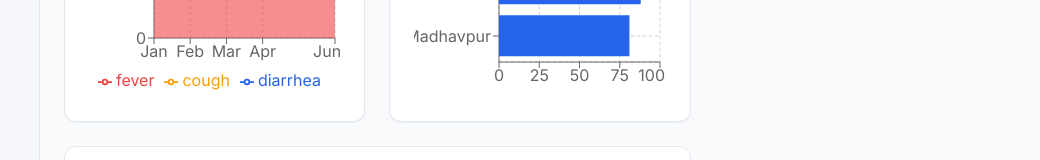
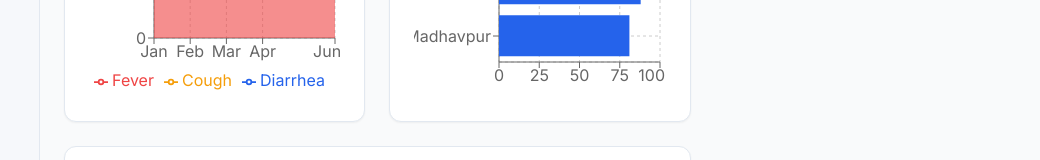
Before and after one commit to NamanjainAkt/ASHA_EHR, a Next.js app: page /en/analytics in a window 1280 px wide. Shown: the part 1006-1166 px from the top of the page, without its empty margins (240-1280 px from the left). Built offline with nearby package versions, Linux system fonts and the light colour scheme.

Commit message:
some translations errors resolved

```diff
--- a/components/charts/anc-line-chart.tsx
+++ b/components/charts/anc-line-chart.tsx
@@ -3,13 +3,15 @@
 import { CartesianGrid, Legend, Line, LineChart, ResponsiveContainer, Tooltip, XAxis, YAxis } from 'recharts';
 import { Card, CardContent, CardHeader, CardTitle } from '@/components/ui/card';
 import { analyticsData } from '@/lib/data';
+import { useTranslations } from 'next-intl';
 
 export function AncLineChart() {
+  const t = useTranslations('Analytics');
   const data = analyticsData.ancProgress.registrations;
   return (
     <Card>
       <CardHeader>
-        <CardTitle>Monthly ANC Registrations</CardTitle>
+        <CardTitle>{t('monthlyAncRegistrations')}</CardTitle>
       </CardHeader>
       <CardContent>
         <div className="h-[300px] w-full">
@@ -20,7 +22,7 @@ export function AncLineChart() {
               <YAxis />
               <Tooltip />
               <Legend />
-              <Line type="monotone" dataKey="count" stroke="#8B5CF6" name="Registrations" />
+              <Line type="monotone" dataKey="count" stroke="#8B5CF6" name={t('registrations')} />
             </LineChart>
           </ResponsiveContainer>
         </div>
--- a/components/charts/symptom-area-chart.tsx
+++ b/components/charts/symptom-area-chart.tsx
@@ -3,13 +3,15 @@
 import { Area, AreaChart, CartesianGrid, Legend, ResponsiveContainer, Tooltip, XAxis, YAxis } from 'recharts';
 import { Card, CardContent, CardHeader, CardTitle } from '@/components/ui/card';
 import { analyticsData } from '@/lib/data';
+import { useTranslations } from 'next-intl';
 
 export function SymptomAreaChart() {
+  const t = useTranslations('Analytics');
   const data = analyticsData.healthTrends.symptoms;
   return (
     <Card>
       <CardHeader>
-        <CardTitle>Common Symptoms Over Time</CardTitle>
+        <CardTitle>{t('commonSymptomsOverTime')}</CardTitle>
       </CardHeader>
       <CardContent>
         <div className="h-[300px] w-full">
@@ -20,9 +22,9 @@ export function SymptomAreaChart() {
               <YAxis />
               <Tooltip />
               <Legend />
-              <Area type="monotone" dataKey="fever" stackId="1" stroke="#EF4444" fill="#EF4444" />
-              <Area type="monotone" dataKey="cough" stackId="1" stroke="#F59E0B" fill="#F59E0B" />
-              <Area type="monotone" dataKey="diarrhea" stackId="1" stroke="#2563EB" fill="#2563EB" />
+              <Area type="monotone" dataKey="fever" stackId="1" stroke="#EF4444" fill="#EF4444" name={t('fever')} />
+              <Area type="monotone" dataKey="cough" stackId="1" stroke="#F59E0B" fill="#F59E0B" name={t('cough')} />
+              <Area type="monotone" dataKey="diarrhea" stackId="1" stroke="#2563EB" fill="#2563EB" name={t('diarrhea')} />
             </AreaChart>
           </ResponsiveContainer>
         </div>
--- a/components/charts/village-comparison-chart.tsx
+++ b/components/charts/village-comparison-chart.tsx
@@ -3,13 +3,15 @@
 import { Bar, BarChart, CartesianGrid, ResponsiveContainer, Tooltip, XAxis, YAxis } from 'recharts';
 import { Card, CardContent, CardHeader, CardTitle } from '@/components/ui/card';
 import { analyticsData } from '@/lib/data';
+import { useTranslations } from 'next-intl';
 
 export function VillageComparisonChart() {
+  const t = useTranslations('Analytics');
   const data = analyticsData.villagePerformance;
   return (
     <Card>
       <CardHeader>
-        <CardTitle>Village Health Performance</CardTitle>
+        <CardTitle>{t('villageHealthPerformance')}</CardTitle>
       </CardHeader>
       <CardContent>
         <div className="h-[300px] w-full">
@@ -19,7 +21,7 @@ export function VillageComparisonChart() {
               <XAxis type="number" />
               <YAxis dataKey="name" type="category" width={80} />
               <Tooltip />
-              <Bar dataKey="healthScore" fill="#2563EB" name="Health Score" />
+              <Bar dataKey="healthScore" fill="#2563EB" name={t('healthScore')} />
             </BarChart>
           </ResponsiveContainer>
         </div>
--- a/messages/en.json
+++ b/messages/en.json
@@ -96,7 +96,15 @@
     "dataSyncStatus": "Data Sync Status",
     "dataSyncStatusDesc": "Patient records synced with the central server.",
     "synced": "Synced",
-    "pending": "Pending"
+    "pending": "Pending",
+    "monthlyAncRegistrations": "Monthly ANC Registrations",
+    "registrations": "Registrations",
+    "commonSymptomsOverTime": "Common Symptoms Over Time",
+    "fever": "Fever",
+    "cough": "Cough",
+    "diarrhea": "Diarrhea",
+    "villageHealthPerformance": "Village Health Performance",
+    "healthScore": "Health Score"
   },
   "ANC": {
     "title": "ANC Monitoring",
--- a/messages/hi.json
+++ b/messages/hi.json
@@ -94,7 +94,15 @@
     "dataSyncStatus": "डेटा सिंक स्थिति",
     "dataSyncStatusDesc": "केंद्रीय सर्वर के साथ सिंक किए गए रोगी रिकॉर्ड।",
     "synced": "सिंक किया गया",
-    "pending": "लंबित"
+    "pending": "लंबित",
+    "monthlyAncRegistrations": "मासिक एएनसी पंजीकरण",
+    "registrations": "पंजीकरण",
+    "commonSymptomsOverTime": "समय के साथ सामान्य लक्षण",
+    "fever": "बुखार",
+    "cough": "खांसी",
+    "diarrhea": "दस्त",
+    "villageHealthPerformance": "गांव का स्वास्थ्य प्रदर्शन",
+    "healthScore": "स्वास्थ्य स्कोर"
   },
   "ANC": {
     "title": "एएनसी निगरानी",
```
